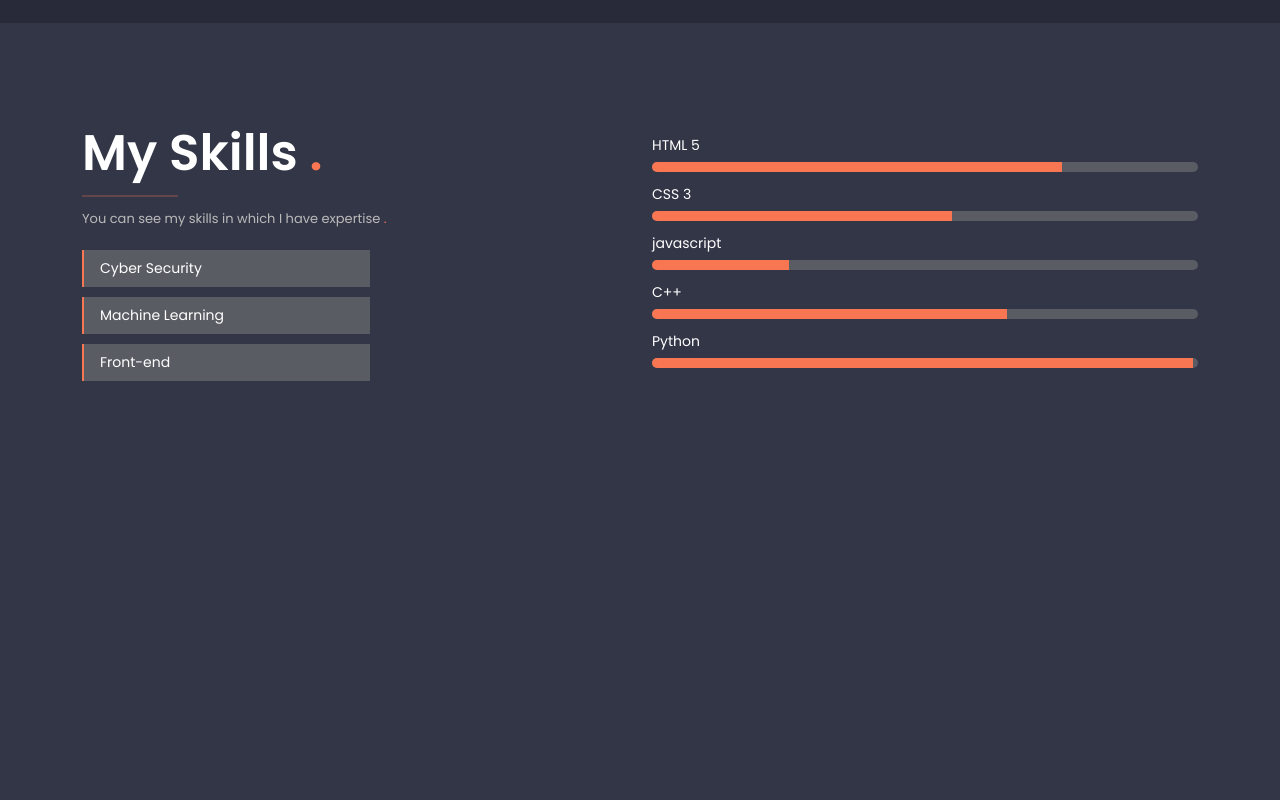
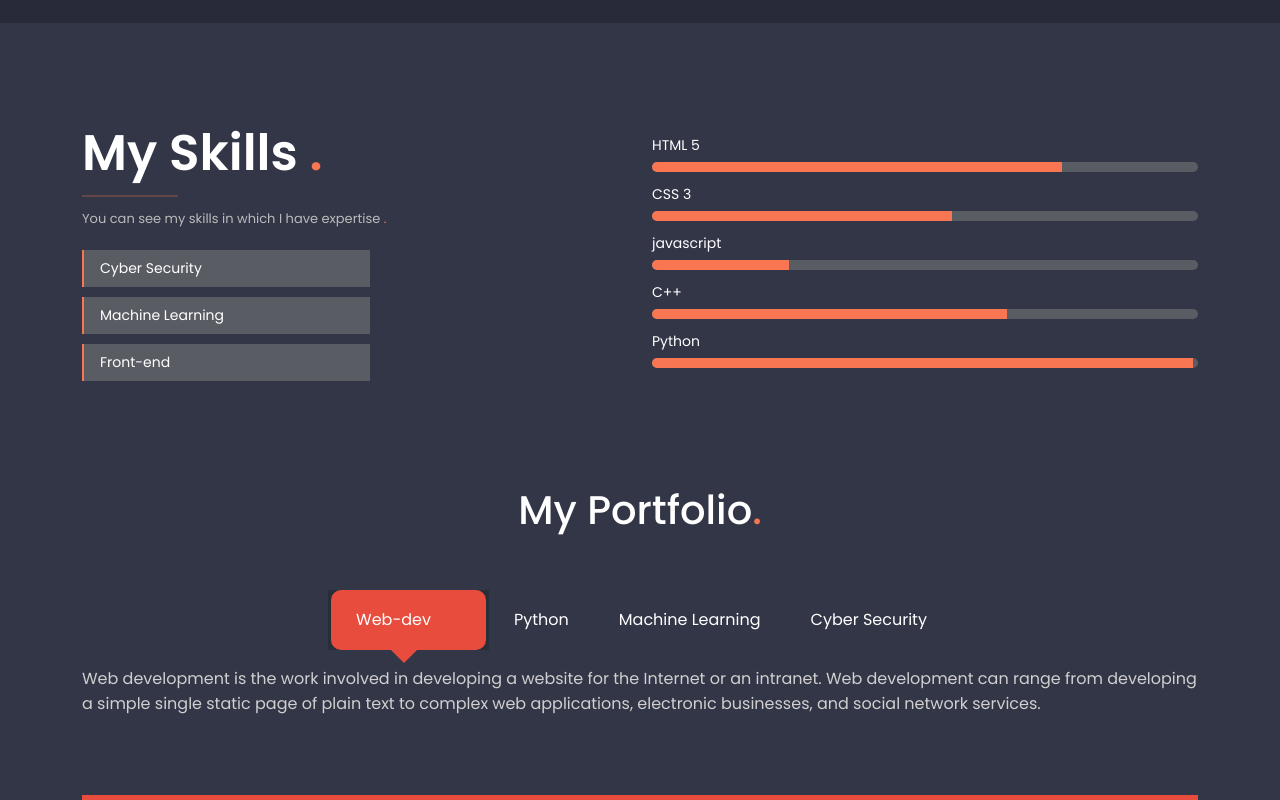
Before and after one commit to imvinaytajane/Portfolio-Site, a plain HTML site: page index.html in a window 1280 px wide. Shown: the part 1551-2351 px from the top of the page. Before the commit the page ends 2037 px from the top, so only its background shows below. Drawn offline with nearby package versions, Linux system fonts and the light colour scheme; no server answers.

Commit message:
portfoliosection

```diff
--- a/index.html
+++ b/index.html
@@ -190,6 +190,46 @@
     </div>
 
 
+    <!-- portfolio section -->
+    <div class="portfolio_section">
+        <div class="container">
+            <div class="row">
+                <div class="col-lg-12 col-md-12 col-sm-12 col-xs-12">
+                    <h1 class="text-white text-center">My Portfolio<span style="color:#F87652;">.</span></h1>
+                </div>
+            </div>
+            <div class="row mt-5">
+                <div class="col-lg-12 col-md-12 col-sm-12 col-xs-12">
+
+                    <nav class="d-flex justify-content-center">
+                        <div class="nav nav-tabs nav-fill" id="nav-tab" role="tablist">
+                          <a class="nav-item nav-link active" id="nav-home-tab" data-toggle="tab" href="#nav-home" role="tab" aria-controls="nav-home" aria-selected="true">Web-dev</a>
+                          <a class="nav-item nav-link" id="nav-profile-tab" data-toggle="tab" href="#nav-profile" role="tab" aria-controls="nav-profile" aria-selected="false">Python</a>
+                          <a class="nav-item nav-link" id="nav-contact-tab" data-toggle="tab" href="#nav-contact" role="tab" aria-controls="nav-contact" aria-selected="false">Machine Learning</a>
+                          <a class="nav-item nav-link" id="nav-about-tab" data-toggle="tab" href="#nav-about" role="tab" aria-controls="nav-about" aria-selected="false">Cyber Security</a>
+                        </div>
+                      </nav>
+                      <div class="tab-content py-3 px-3 px-sm-0" id="nav-tabContent">
+                        <div class="tab-pane fade show active" id="nav-home" role="tabpanel" aria-labelledby="nav-home-tab">
+                            Web development is the work involved in developing a website for the Internet or an intranet. Web development can range from developing a simple single static page of plain text to complex web applications, electronic businesses, and social network services.
+                        </div>
+                        <div class="tab-pane fade" id="nav-profile" role="tabpanel" aria-labelledby="nav-profile-tab">
+                            Python is a high-level, general-purpose programming language. Its design philosophy emphasizes code readability with the use of significant indentation. Python is dynamically-typed and garbage-collected. It supports multiple programming paradigms, including structured, object-oriented and functional programming
+                        </div>
+                        <div class="tab-pane fade" id="nav-contact" role="tabpanel" aria-labelledby="nav-contact-tab">
+                            Machine learning (ML) is a field of inquiry devoted to understanding and building methods that 'learn', that is, methods that leverage data to improve performance on some set of tasks. It is seen as a part of artificial intelligence. Machine learning algorithms build a model based on sample data, known as training data, in order to make predictions or decisions without being explicitly programmed to do so. Machine learning algorithms are used in a wide variety of applications, such as in medicine, email filtering, speech recognition, and computer vision, where it is difficult or unfeasible to develop conventional algorithms to perform the needed tasks.
+                        </div>
+                        <div class="tab-pane fade" id="nav-about" role="tabpanel" aria-labelledby="nav-about-tab">
+                            Computer security, cybersecurity, or information technology security is the protection of computer systems and networks from information disclosure, theft of, or damage to their hardware, software, or electronic data, as well as from the disruption or misdirection of the services they provide
+                        </div>
+
+                </div>
+
+            </div>
+        </div>
+    </div>
+
+
 
     <!-- Bootstrap Script -->
     <script src="https://code.jquery.com/jquery-3.3.1.slim.min.js"
--- a/styles/index.css
+++ b/styles/index.css
@@ -300,6 +300,56 @@ p {
 }
 
 
+/* portfolio section */
+nav > .nav.nav-tabs{
+
+    border: none;
+      color:#fff;
+      background:#272e38;
+      border-radius:0;
+
+  }
+  nav > div a.nav-item.nav-link,
+  nav > div a.nav-item.nav-link.active
+  {
+    border: none;
+      padding: 18px 25px;
+      color:#fff;
+      background:var(--background-color);
+      border-radius:0;
+  }
+  nav > div a.nav-item.nav-link.active{
+    background-color: #e74c3c;
+    border-radius: 10px;
+    margin:0px 3px;
+  }
+
+  nav > div a.nav-item.nav-link.active:after
+   {
+    content: "";
+    position: relative;
+    bottom: -55px;
+    left: -40%;
+    border: 15px solid transparent;
+    border-top-color: #e74c3c ;
+  }
+  .tab-content{
+      line-height: 25px;
+      border-bottom:5px solid #e74c3c;
+      padding:30px 25px;
+      color: rgb(208, 208, 208);
+      height: 150px;
+  }
+
+  nav > div a.nav-item.nav-link:hover,
+  nav > div a.nav-item.nav-link:focus
+  {
+    border: none;
+      background: #e74c3c;
+      border-radius:10px;
+      transition:background 0.20s linear;
+  }
+
 
 
 /* Media Queries */
```
